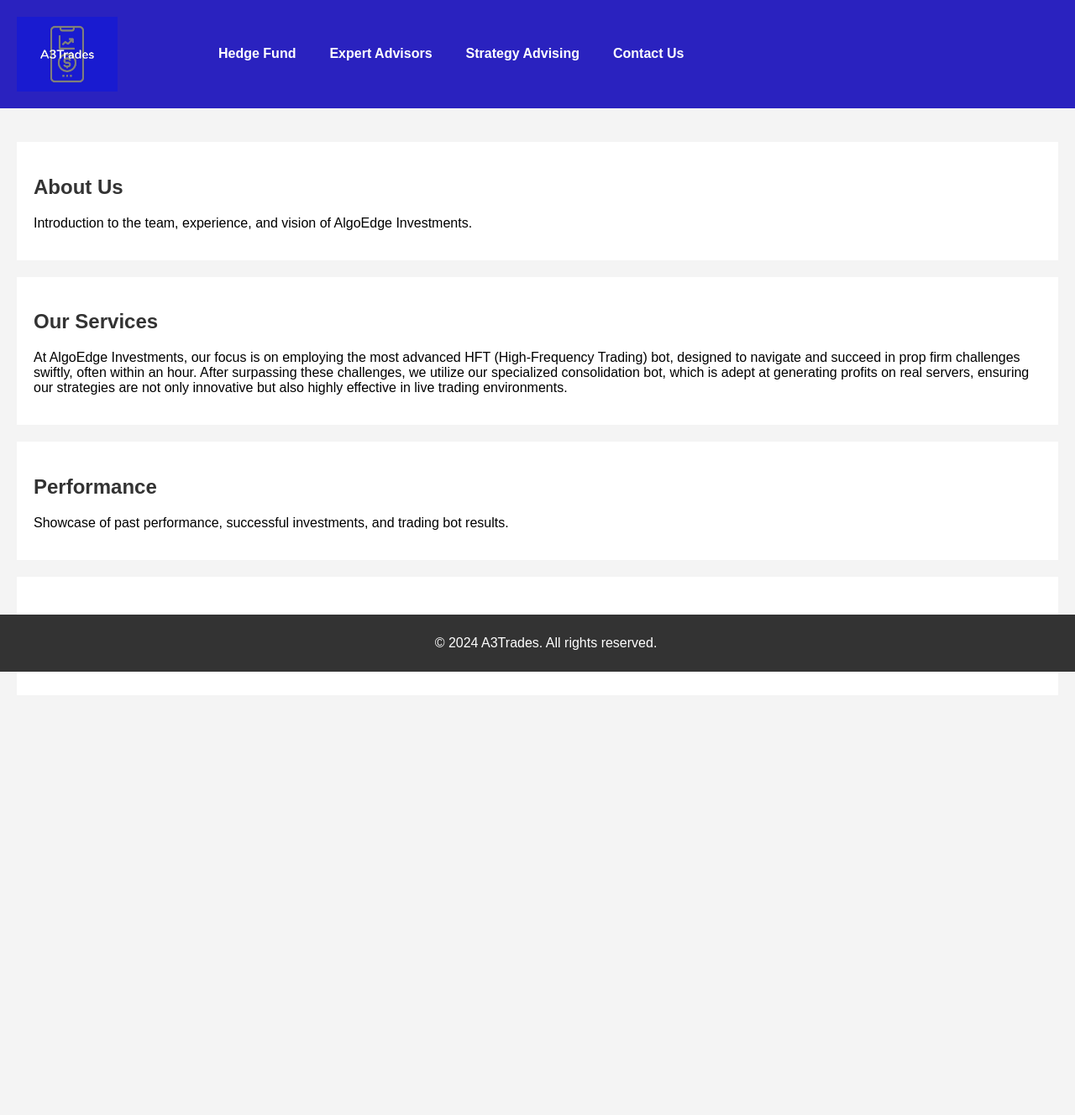
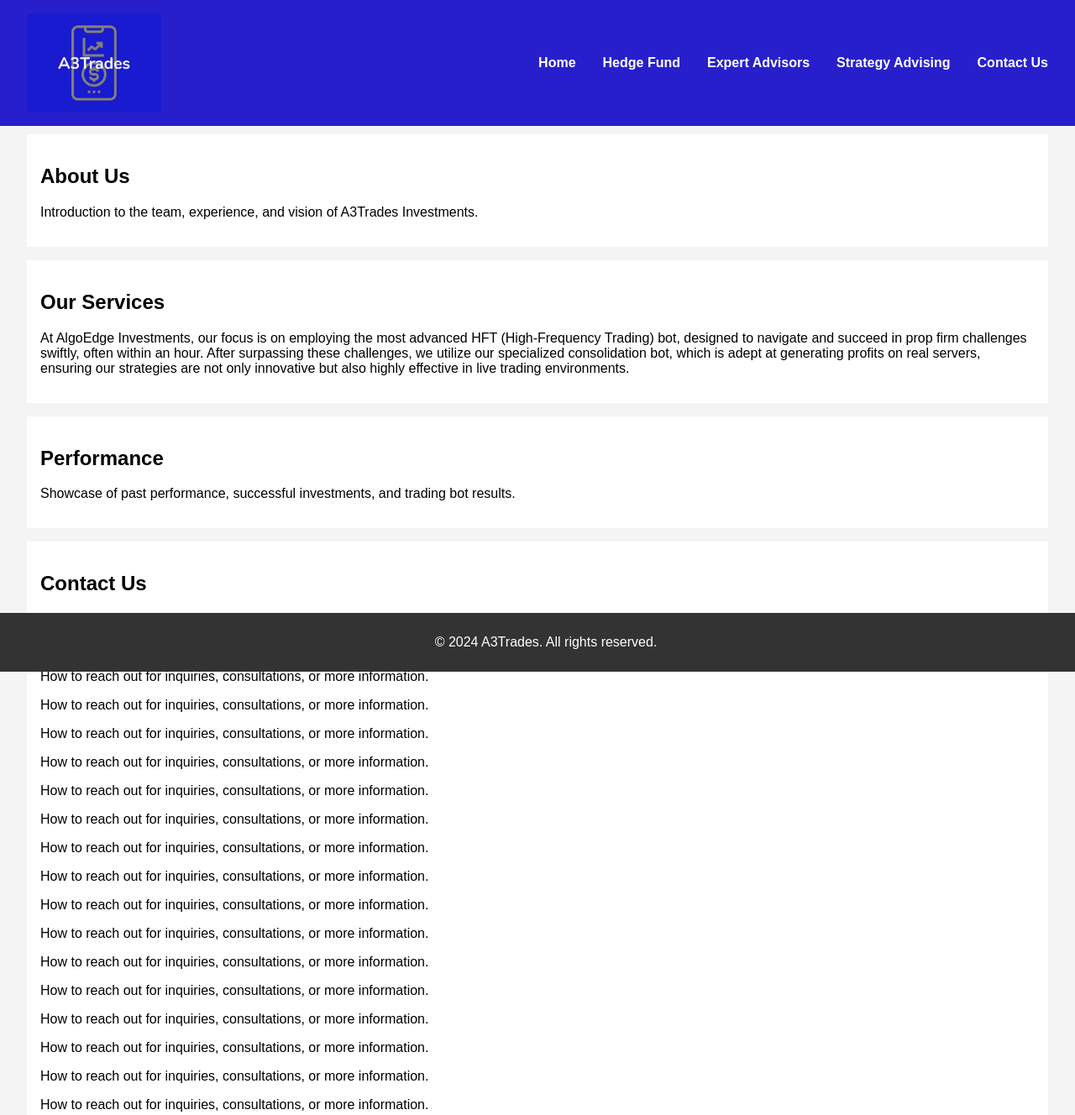
Before and after one commit to najibabounasr/AlgoEdge_Investments, a website: page index.html in a window 1280 px wide. Shown: the whole page at 84% size. Before the commit the page ends 868 px from the top, so only its background shows below. Drawn offline with Linux system fonts and the light colour scheme.

Commit message:
Added the sticky header, and content padding aswell as header padding

```diff
--- a/index.html
+++ b/index.html
@@ -3,26 +3,19 @@
 <head>
     <meta charset="UTF-8">
     <meta name="viewport" content="width=device-width, initial-scale=1.0">
-    <title>AlgoEdge Investments</title>
+    <title>A3Trades</title>
     <link rel="stylesheet" href="styles.css">
-    <style>
-        body { font-family: Arial, sans-serif; margin: 0; padding: 0; }
-        .header { background-color: #2a22bf; color: white; padding: 20px; text-align: center; }
-        .content { padding: 20px; }
-        h1, h2 { color: #333; }
-        p { margin: 15px 0; }
-        .footer { background-color: #333; color: white; text-align: center; padding: 10px; position: fixed; bottom: 0; width: 100%; }
-    </style>
 </head>
 <body>
 
 
-<div class="header">
+<div class="header sticky">
     <!-- AlgoEdge Investments/// Title : you can choose to include the title or use the logo instead
     <!-- Ensure you replace 'logo.png' with the actual path to your logo image -->
     <img src="images/logo3.png" alt="AlgoEdge Investments Logo" width="200">
     <nav>
         <ul class="nav-links">
+            <li><a href="index.html">Home</a></li>
             <li><a href="hedge_fund.html">Hedge Fund</a></li>
             <li><a href="expert_advisors.html">Expert Advisors</a></li>
             <li><a href="strategy_advising.html">Strategy Advising</a></li>
@@ -34,7 +27,7 @@
 <div class="content">
     <section id="about-us">
         <h2>About Us</h2>
-        <p>Introduction to the team, experience, and vision of AlgoEdge Investments.</p>
+        <p>Introduction to the team, experience, and vision of A3Trades Investments.</p>
     </section>
 
     <section id="our-services">
@@ -50,7 +43,23 @@
     <section id="contact">
         <h2>Contact Us</h2>
         <p>How to reach out for inquiries, consultations, or more information.</p>
-
+        <p>How to reach out for inquiries, consultations, or more information.</p>
+        <p>How to reach out for inquiries, consultations, or more information.</p>
+        <p>How to reach out for inquiries, consultations, or more information.</p>
+        <p>How to reach out for inquiries, consultations, or more information.</p>
+        <p>How to reach out for inquiries, consultations, or more information.</p>
+        <p>How to reach out for inquiries, consultations, or more information.</p>
+        <p>How to reach out for inquiries, consultations, or more information.</p>
+        <p>How to reach out for inquiries, consultations, or more information.</p>
+        <p>How to reach out for inquiries, consultations, or more information.</p>
+        <p>How to reach out for inquiries, consultations, or more information.</p>
+        <p>How to reach out for inquiries, consultations, or more information.</p>
+        <p>How to reach out for inquiries, consultations, or more information.</p>
+        <p>How to reach out for inquiries, consultations, or more information.</p>
+        <p>How to reach out for inquiries, consultations, or more information.</p>
+        <p>How to reach out for inquiries, consultations, or more information.</p>
+        <p>How to reach out for inquiries, consultations, or more information.</p>
+        <p>How to reach out for inquiries, consultations, or more information.</p>
     </section>
 </div>
 
--- a/styles.css
+++ b/styles.css
@@ -8,21 +8,20 @@
 
   /* Header */
   .header {
-    background-color: #2920cb; /* Dark background */
+    background-color: #281fcc; /* Dark background */
     color: white;
-    padding: 0.6rem;
+    padding: 1rem; /* Converted to rem */
     text-align: center;
     display: flex;
-    justify-content: start;
+    justify-content: space-between;
     align-items: center;
   }
 
   /* Logo positioning */
   .header img {
-    width: 120px;
+    width: 10rem; /* Converted to rem, consider max-width for responsiveness */
     height: auto;
-    float: left;
-    margin-right: 60px;
+    margin-left: 1rem; /* Converted to rem */
   }
   .content {
     padding: 5rem;
@@ -31,10 +30,12 @@
   .sticky {
     position: fixed;
     top: 0;
-    width: 100%;
+    width: 100%; /* Using % for fluid width */
+    z-index: 1000; /* Ensure it's on top of other content */
+    transition: top 0.3s; /* Smooth transition */
   }
-  sticky + .content {
-    padding-top: 182px;
+  .sticky + .content {
+    padding-top: 9rem; /* Adjusted to rem */
   }
 
   /* Navigation Links */
@@ -42,10 +43,13 @@
     display: flex;
     justify-content: center;
     list-style-type: none;
+    margin:0; /*Reset default margin */
+    margin-right: 2rem; /* Adjust this value to shift the nav links to the left */
+    padding: 0; /*Reset default padding */
   }
 
   .nav-links li {
-    padding: 0 20px;
+    padding: 0 1rem; /* Converted to rem */
   }
 
   .nav-links a {
@@ -54,10 +58,15 @@
     font-weight: bold;
   }
 
+  /* Content */
+  .content {
+    padding: 2rem; /* Adjusted padding for consistency */
+}
+
   /* Sections */
   section {
-    margin: 20px 0;
-    padding: 20px;
+    margin: 1rem 0; /* Converted to rem */
+    padding: 1rem; /* Converted to rem */
     background-color: white; /* Contrast against body */
   }
 
@@ -66,8 +75,35 @@
     background-color: #333;
     color: white;
     text-align: center;
-    padding: 10px;
+    padding: 0.625rem; /* Converted to rem */
     position: fixed;
     bottom: 0;
-    width: 100%;
+    width: 100%; /* Using % for fluid width */
   }
+
+/* Media Query Adjustments for smaller screens */
+
+@media (max-width: 768px) {
+  .header {
+      flex-direction: column;
+      padding: 1rem; /* Already using rem */
+  }
+
+  .header img {
+      margin: 0 auto 1rem auto; /* Center logo and add margin below */
+  }
+
+  .nav-links {
+      flex-direction: column;
+      align-items: center;
+      padding: 0;
+  }
+
+  .nav-links li {
+      padding: 0.625rem 0; /* Converted to rem */
+  }
+
+  .content {
+      padding: 1rem; /* Converted to rem */
+  }
+}
```
Also changed, not shown: contact_us.html (+3 -2 lines), expert_advisors.html (+3 -2 lines), hedge_fund.html (+3 -2 lines), strategy_advising.html (+3 -3 lines).
